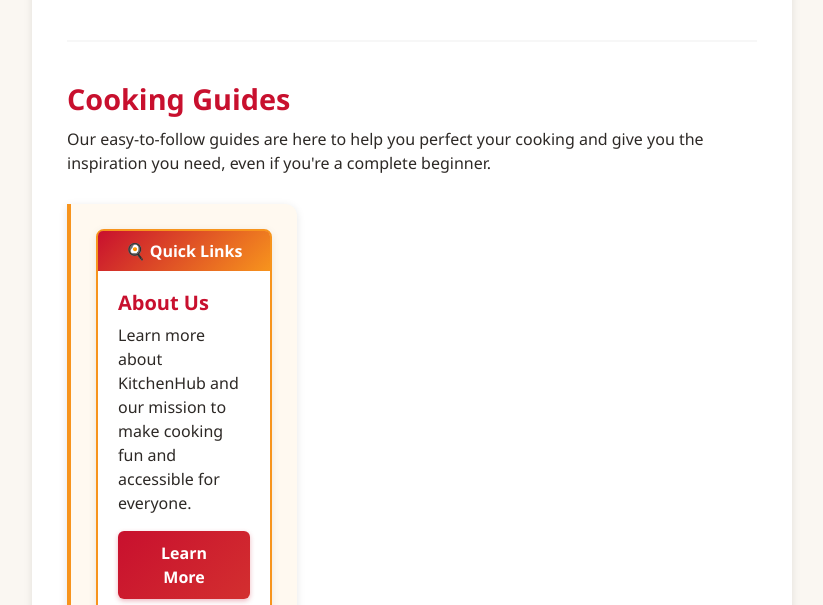
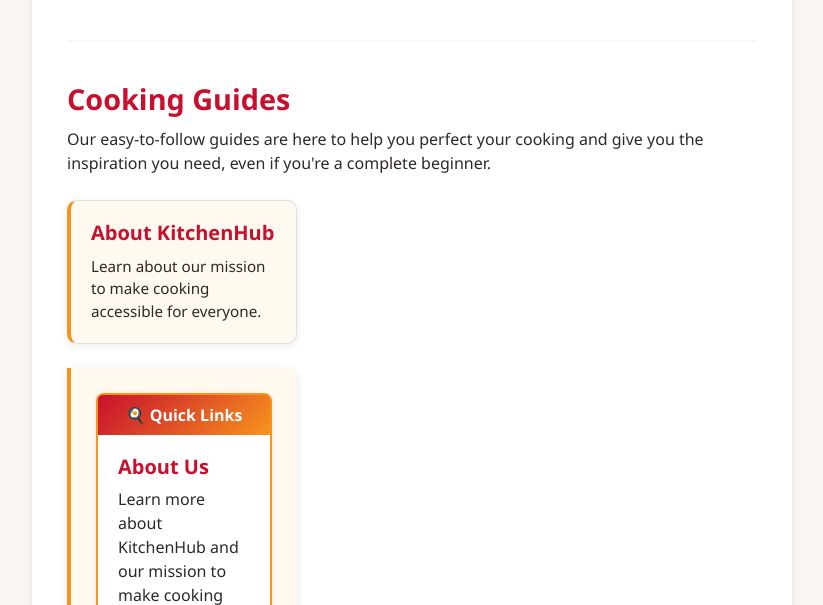
Before and after one commit to DaianaPopa/Food-RecipeManager--efssdProject-, a Flask app: page / in a window 1280 px wide. Shown: the part 1508-2113 px from the top of the page, without its empty margins (38-861 px from the left). Run offline with Flask 3, Linux system fonts and the light colour scheme; some libraries are stand-ins or nearby versions.

Commit message:
Guide card 1

```diff
--- a/templates/home.html
+++ b/templates/home.html
@@ -141,6 +141,18 @@
             even if you're a complete beginner.
         </p>
 
+        <!-- Guide card 1 -->
+            <div class="col-md-4">
+                <div class="card" style="background-color: #fff9f0; border-left: 4px solid #f7941d; padding: 20px;">
+                    <h5 style="color: #c8102e; font-weight: bold; margin-bottom: 10px;">
+                        <a href="/about" style="color: #c8102e; text-decoration: none;">About KitchenHub</a>
+                    </h5>
+                    <p style="color: #2d2926; font-size: 0.95rem; margin-bottom: 0;">
+                        Learn about our mission to make cooking accessible for everyone.
+                    </p>
+                </div>
+            </div>
+
         <div class="row g-3 mb-3">
 
 {% endblock %}
```
